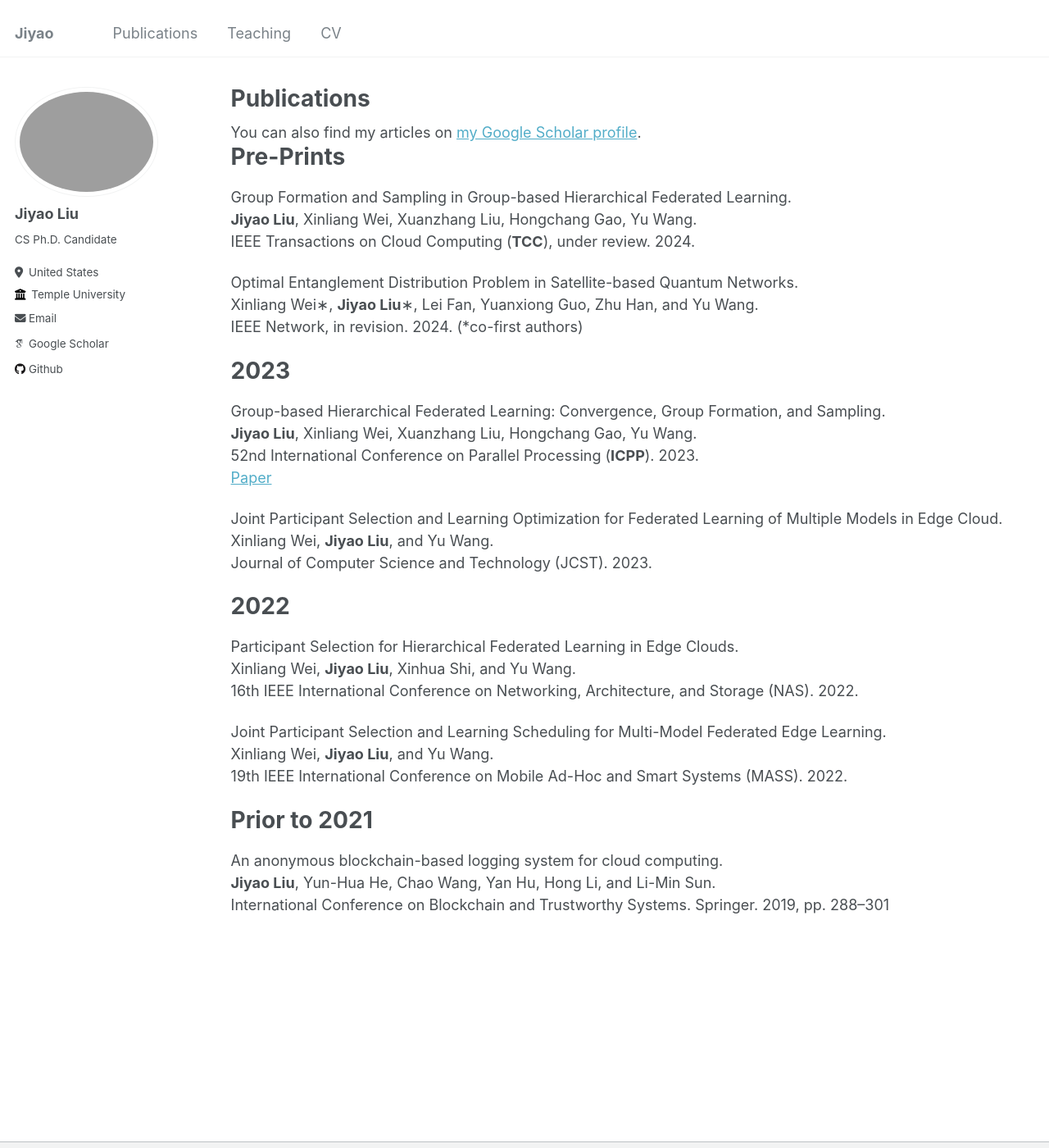
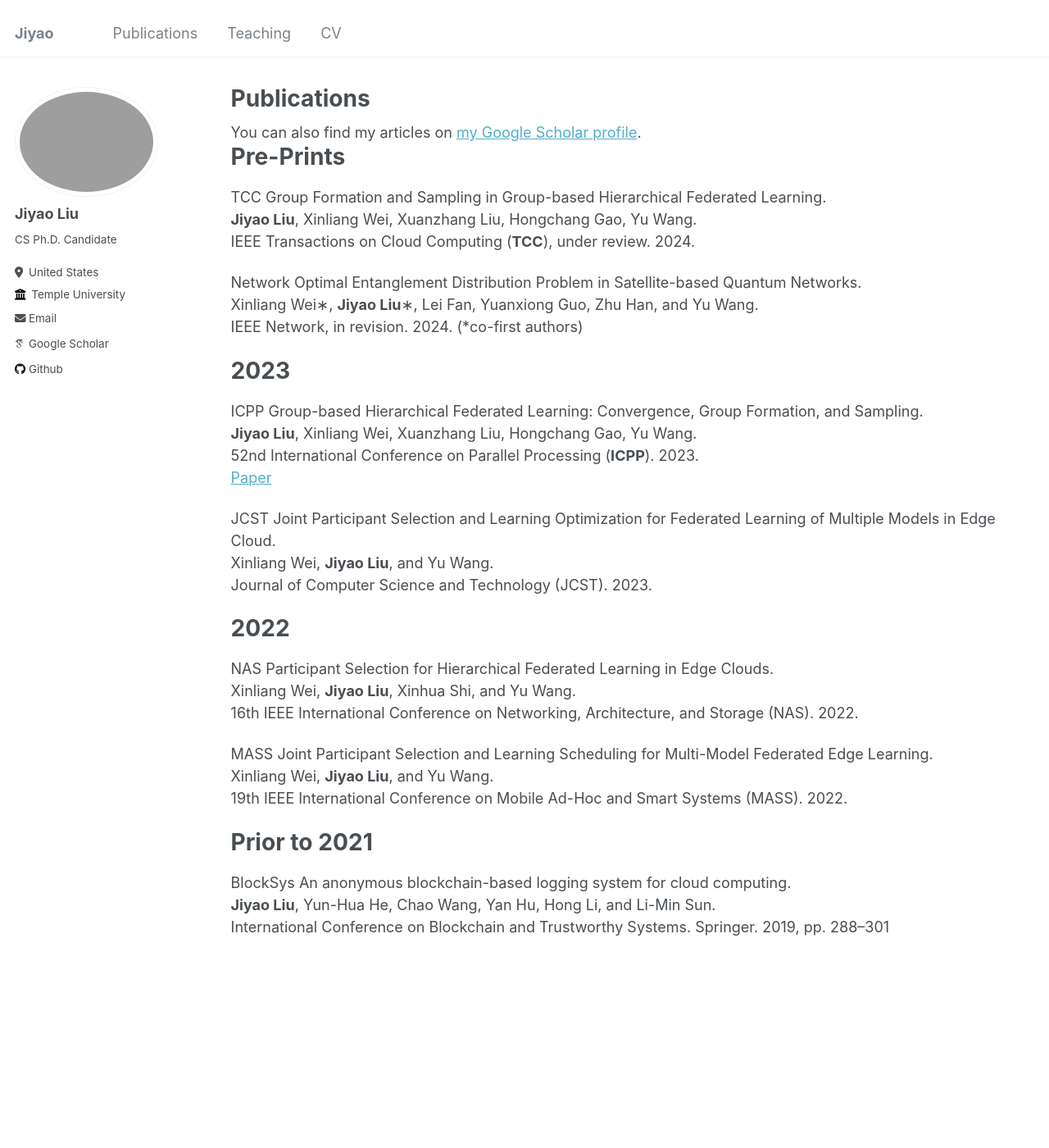
Before and after one commit to Jiyao17/jiyao17.github.io, a Jekyll site: the page built from _pages/publications.md, in a window 1280 px wide and 1400 px high. Shown: the whole window at 82% size. Built offline with Jekyll 4.4.1, drawn with Linux system fonts in a browser that asks for light colours; some web fonts are replaced.

Commit message:
Update publications.md

```diff
--- a/_pages/publications.md
+++ b/_pages/publications.md
@@ -7,6 +7,7 @@
 
 {% if site.author.googlescholar %}
   <div class="wordwrap">You can also find my articles on <a href="{{site.author.googlescholar}}">my Google Scholar profile</a>.</div>
+
 {% endif %}
 
 {% include base_path %}
@@ -18,38 +19,38 @@
 
 # Pre-Prints
 
-Group Formation and Sampling in Group-based Hierarchical Federated Learning.
-**Jiyao Liu**, Xinliang Wei, Xuanzhang Liu, Hongchang Gao, Yu Wang.
-IEEE Transactions on Cloud Computing (**TCC**), under review. 2024.
+TCC         Group Formation and Sampling in Group-based Hierarchical Federated Learning.
+            **Jiyao Liu**, Xinliang Wei, Xuanzhang Liu, Hongchang Gao, Yu Wang.
+            IEEE Transactions on Cloud Computing (**TCC**), under review. 2024.
 
-Optimal Entanglement Distribution Problem in Satellite-based Quantum Networks.
-Xinliang Wei∗, **Jiyao Liu**∗, Lei Fan, Yuanxiong Guo, Zhu Han, and Yu Wang.
-IEEE Network, in revision. 2024. (*co-first authors)
+Network     Optimal Entanglement Distribution Problem in Satellite-based Quantum Networks.
+            Xinliang Wei∗, **Jiyao Liu**∗, Lei Fan, Yuanxiong Guo, Zhu Han, and Yu Wang.
+            IEEE Network, in revision. 2024. (*co-first authors)
 
 # 2023
 
-Group-based Hierarchical Federated Learning: Convergence, Group Formation, and Sampling.
-**Jiyao Liu**, Xinliang Wei, Xuanzhang Liu, Hongchang Gao, Yu Wang.
-52nd International Conference on Parallel Processing (**ICPP**). 2023.
-[Paper](/files/papers/2023/gfl-icpp-23.pdf){:target="_blank"}
+ICPP        Group-based Hierarchical Federated Learning: Convergence, Group Formation, and Sampling.
+            **Jiyao Liu**, Xinliang Wei, Xuanzhang Liu, Hongchang Gao, Yu Wang.
+            52nd International Conference on Parallel Processing (**ICPP**). 2023.
+            [Paper](/files/papers/2023/gfl-icpp-23.pdf){:target="_blank"}
 
-Joint Participant Selection and Learning Optimization for Federated Learning of Multiple Models in Edge Cloud.
-Xinliang Wei, **Jiyao Liu**, and Yu Wang.
-Journal of Computer Science and Technology (JCST). 2023.
+JCST        Joint Participant Selection and Learning Optimization for Federated Learning of Multiple Models in Edge Cloud.
+            Xinliang Wei, **Jiyao Liu**, and Yu Wang.
+            Journal of Computer Science and Technology (JCST). 2023.
 
 # 2022
 
-Participant Selection for Hierarchical Federated Learning in Edge Clouds.
-Xinliang Wei, **Jiyao Liu**, Xinhua Shi, and Yu Wang.
-16th IEEE International Conference on Networking, Architecture, and Storage (NAS). 2022.
+NAS         Participant Selection for Hierarchical Federated Learning in Edge Clouds.
+            Xinliang Wei, **Jiyao Liu**, Xinhua Shi, and Yu Wang.
+            16th IEEE International Conference on Networking, Architecture, and Storage (NAS). 2022.
 
-Joint Participant Selection and Learning Scheduling for Multi-Model Federated Edge Learning.
-Xinliang Wei, **Jiyao Liu**, and Yu Wang.
-19th IEEE International Conference on Mobile Ad-Hoc and Smart Systems (MASS). 2022.
+MASS        Joint Participant Selection and Learning Scheduling for Multi-Model Federated Edge Learning.
+            Xinliang Wei, **Jiyao Liu**, and Yu Wang.
+            19th IEEE International Conference on Mobile Ad-Hoc and Smart Systems (MASS). 2022.
 
 
 # Prior to 2021
 
-An anonymous blockchain-based logging system for cloud computing.
-**Jiyao Liu**, Yun-Hua He, Chao Wang, Yan Hu, Hong Li, and Li-Min Sun.
-International Conference on Blockchain and Trustworthy Systems. Springer. 2019, pp. 288–301
+BlockSys    An anonymous blockchain-based logging system for cloud computing.
+            **Jiyao Liu**, Yun-Hua He, Chao Wang, Yan Hu, Hong Li, and Li-Min Sun.
+            International Conference on Blockchain and Trustworthy Systems. Springer. 2019, pp. 288–301
```
